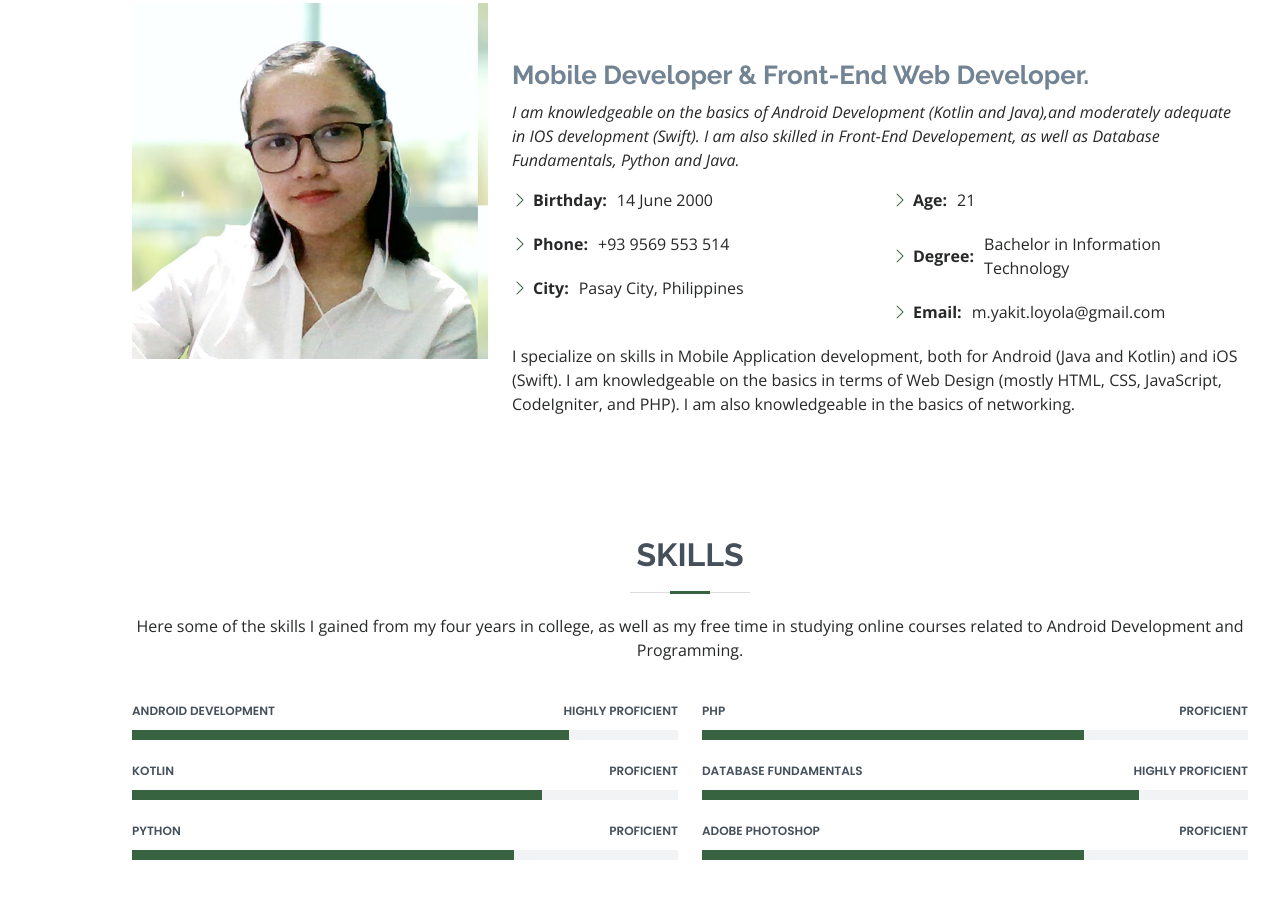
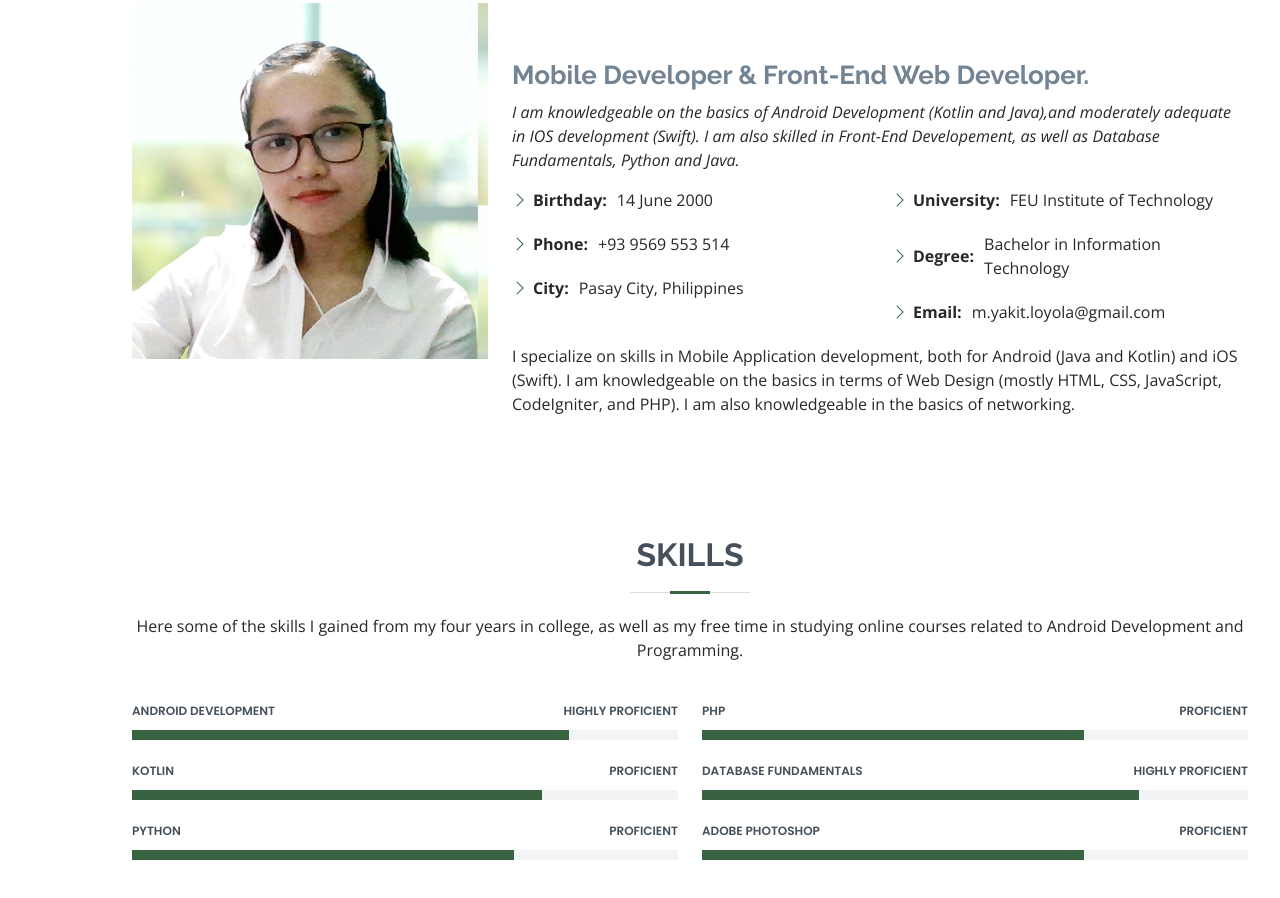
Before and after one commit to M-Loyola/LoyolaCV, a plain HTML site: page index.html in a window 1280 px wide. Shown: the part 1013-1911 px from the top of the page. Drawn offline with nearby package versions, Linux system fonts and the light colour scheme; some packages are replaced by stand-ins of ours; a script that the page names is missing.

Commit message:
Update index.html

```diff
--- a/index.html
+++ b/index.html
@@ -120,7 +120,7 @@
               </div>
               <div class="col-lg-6">
                 <ul>
-                  <li><i class="bi bi-chevron-right"></i> <strong>Age:</strong> <span>21</span></li>
+                  <li><i class="bi bi-chevron-right"></i> <strong>University:</strong> <span>FEU Institute of Technology</span></li>
                   <li><i class="bi bi-chevron-right"></i> <strong>Degree:</strong> <span>Bachelor in Information Technology</span></li>
                   <li><i class="bi bi-chevron-right"></i> <strong>Email:</strong> <span>m.yakit.loyola@gmail.com</span></li>
                 </ul>
```
